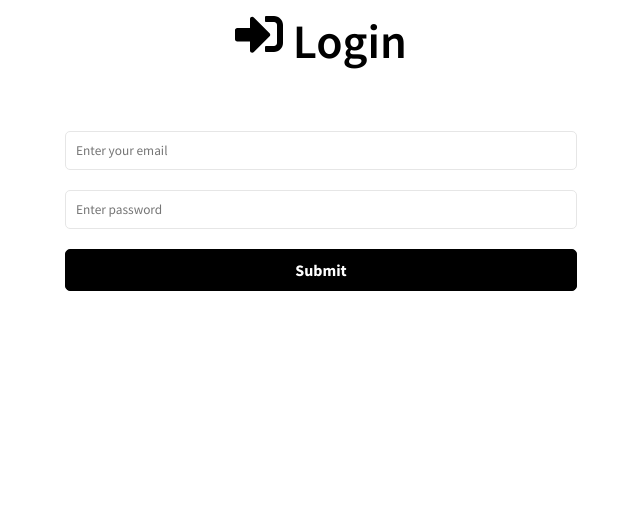
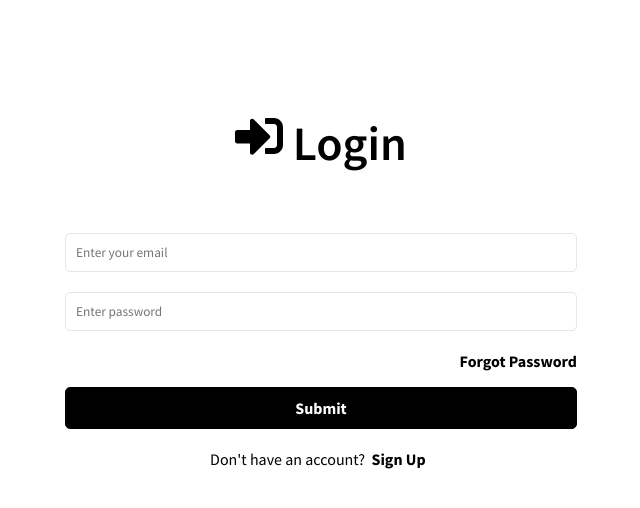
Before and after one commit to jbuyu/realdoc-admin, a React (Create React App) app: page / in a window 1280 px wide. Shown: the top 508 px of the page, without its empty margins (319-959 px from the left). Built offline with nearby package versions, Linux system fonts and the light colour scheme; no server answers.

Commit message:
changes auth directives

```diff
--- a/src/App.css
+++ b/src/App.css
@@ -13,6 +13,7 @@ header {
 
 .auth-container {
   width: 100%;
+  height: 70vh;
   display: flex;
   flex-direction: column;
   justify-content: center !important;
--- a/src/pages/Auth/Login.jsx
+++ b/src/pages/Auth/Login.jsx
@@ -1,10 +1,12 @@
-import { useState, useEffect } from "react";
+import { useEffect, useState } from "react";
+import toast, { Toaster } from "react-hot-toast";
 import { FaSignInAlt } from "react-icons/fa";
-import { useSelector, useDispatch } from "react-redux";
-import { useNavigate } from "react-router-dom";
-import toast, { Toaster } from "react-hot-toast";
+import { useDispatch, useSelector } from "react-redux";
+import { Link, useNavigate } from "react-router-dom";
+import Spinner from "../../components/Spinner";
 import { login, reset } from "../../features/auth/authSlice";
-import Spinner from "../../components/Spinner";
+import "./auth.css"
+
 function Login() {
   const [formData, setFormData] = useState({
     email: "",
@@ -41,12 +43,10 @@ function Login() {
 
   const onSubmit = (e) => {
     e.preventDefault();
-
     const userData = {
       email,
       password,
     };
-
     dispatch(login(userData));
   };
 
@@ -56,6 +56,7 @@ function Login() {
 
   return (
     <div className="auth-container">
+
       <section className="heading">
         <h1>
           <FaSignInAlt /> Login
@@ -88,11 +89,19 @@ function Login() {
               onChange={onChange}
             />
           </div>
-
+          <div className="forgot-link-container">Forgot Password</div>
           <div className="form-group">
             <button type="submit" className="btn btn-block">
               Submit
             </button>
+          </div>
+          <div className="sign-up-link-container">
+            Don't have an account?
+            <span>
+              <Link to="/register">
+                Sign Up
+              </Link>
+            </span>
           </div>
         </form>
       </section>
--- a/src/pages/Auth/Register.jsx
+++ b/src/pages/Auth/Register.jsx
@@ -1,6 +1,6 @@
 import { useState, useEffect } from "react";
 import { useSelector, useDispatch } from "react-redux";
-import { useNavigate } from "react-router-dom";
+import { Link, useNavigate } from "react-router-dom";
 import { FaUser } from "react-icons/fa";
 import Spinner from "../../components/Spinner";
 import { register, reset } from "../../features/auth/authSlice";
@@ -150,6 +150,14 @@ function Register() {
               Submit
             </button>
           </div>
+          <div className="sign-up-link-container">
+            Already have an account?
+            <span>
+              <Link to="/">
+                login
+              </Link>
+            </span>
+          </div>
         </form>
       </section>
       <Toaster position="bottom-right" reverseOrder={false} />
--- /dev/null
+++ b/src/pages/Auth/auth.css
@@ -0,0 +1,30 @@
+.forgot-link-container {
+  display: flex;
+  justify-content: flex-end;
+  padding-bottom: 1rem;
+  margin-top: 0;
+  padding-top: 0;
+  cursor: pointer;
+  font-weight: bold;
+}
+
+.forgot-link-container:hover {
+  color: gray;
+  text-decoration: underline;
+}
+
+.sign-up-link-container {
+  display: flex;
+  justify-content: center;
+}
+
+.sign-up-link-container span {
+  font-weight: bold;
+  cursor: pointer;
+  padding: 0 .4rem;
+}
+
+.sign-up-link-container span:hover {
+  text-decoration: underline;
+  color: gray;
+}
```
